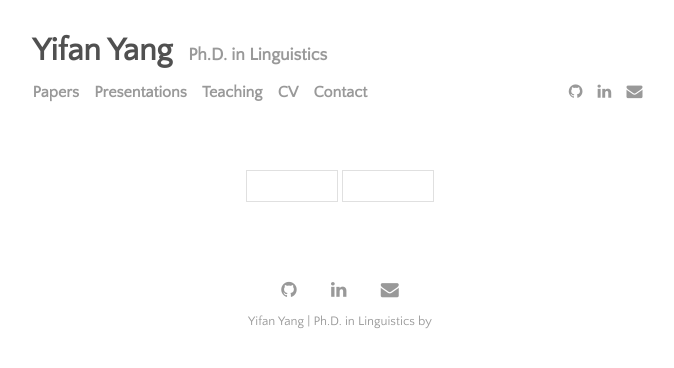
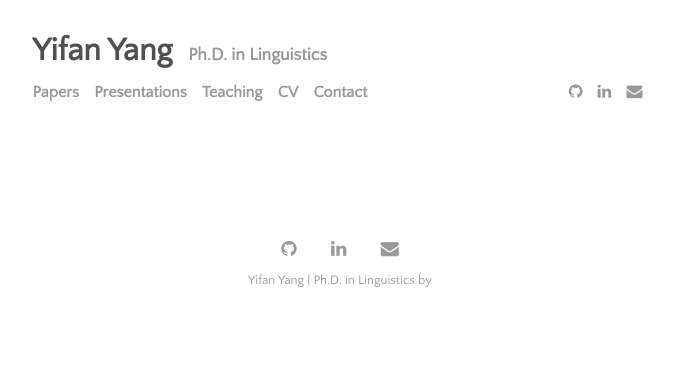
Before and after one commit to yifanyang08/yifanyang08.github.io, a Jekyll site: the page built from index.html, in a window 1280 px wide. Shown: the top 368 px of the page, without its empty margins (300-974 px from the left). Built offline with Jekyll 4.4.1, drawn with Linux system fonts in a browser that asks for light colours; the list of posts is cut into pages by our own code.

Commit message:
Update _home.scss

```diff
--- a/_sass/_home.scss
+++ b/_sass/_home.scss
@@ -38,15 +38,6 @@
   text-decoration: none;
 }
 
-.pagination-button {
-  color: $light-gray-color;
-  border: 1px solid $pagination-button-color;
-  padding: 15px 45px;
-  display: inline-block;
-  font-size: 16px;
-  font-weight: bold;
-}
-
 .pagination-active {
   color: $link-color;
 }
```
